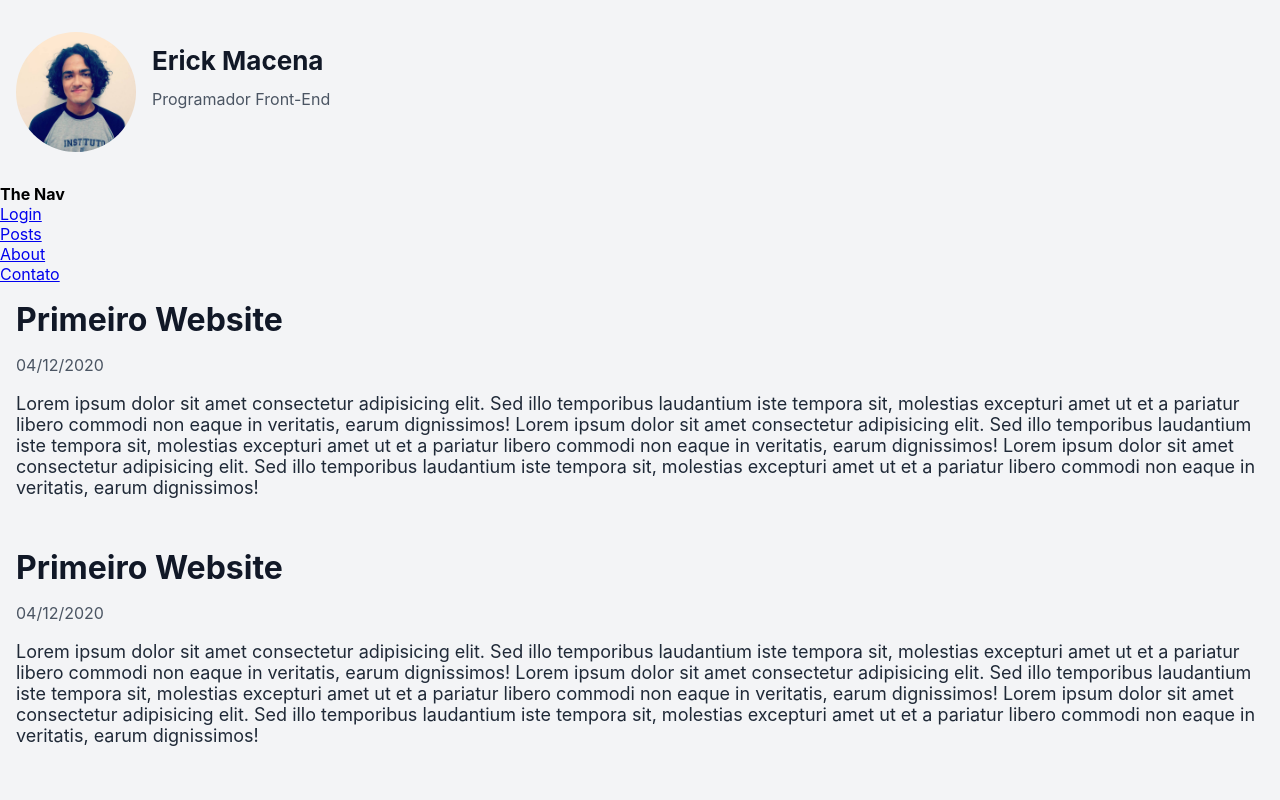
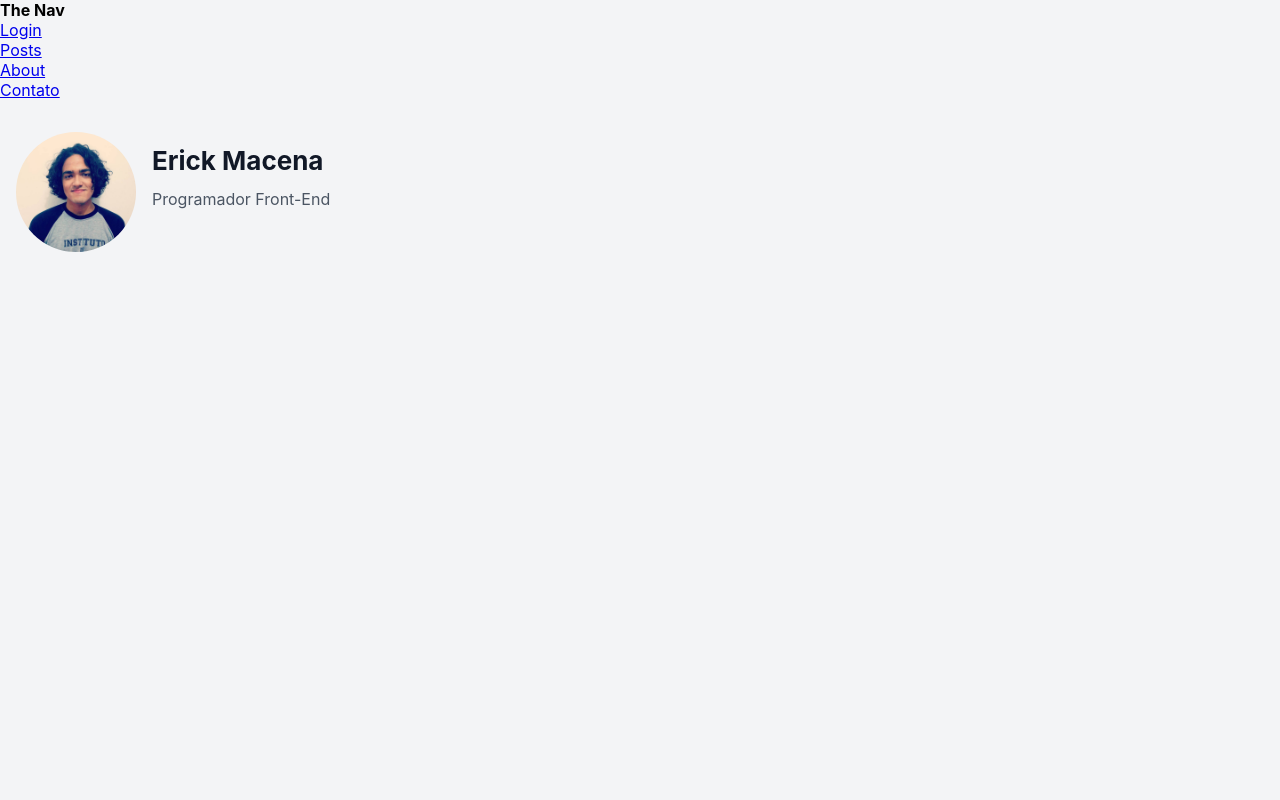
Before and after one commit to Des-web/Blogeek, a React (Create React App) app in the folder web/: page / in a window 1280 px wide. Shown: the top 800 px of the page. Built offline with nearby package versions, Linux system fonts and the light colour scheme.

Commit message:
Home page added back as default

```diff
--- a/web/src/routes.js
+++ b/web/src/routes.js
@@ -8,8 +8,8 @@ function Routes() {
   return (
     <BrowserRouter>
       <Switch>
+        <Route exact path="/" component={Home} />
         <Route exact path="/" component={About} />
-        <Route exact path="/" component={Home} />
       </Switch>
     </BrowserRouter>
   );
```
